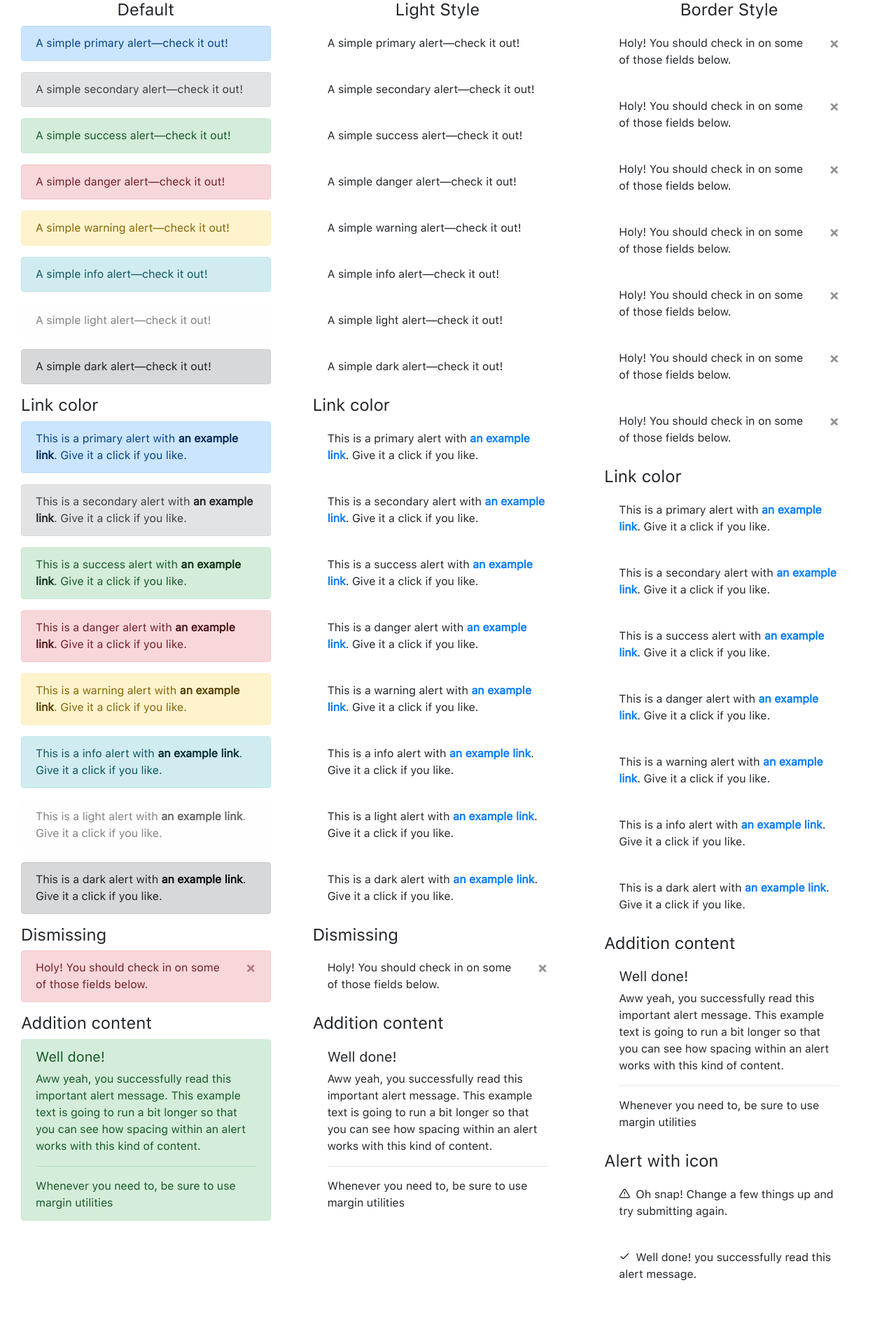
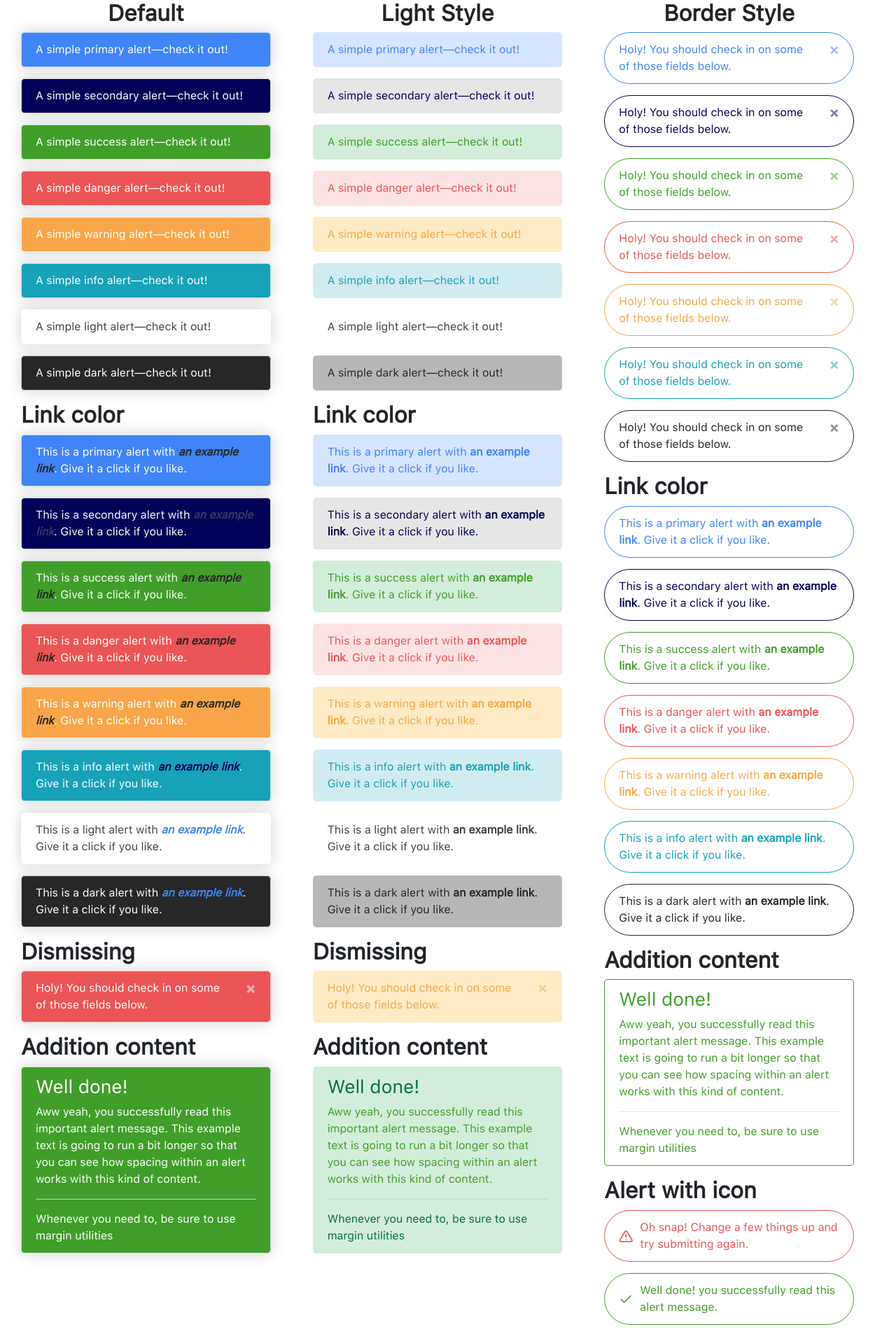
Before and after one commit to dzunglee/w3-style, a Jekyll site: the page built from component/alert.html, in a window 1280 px wide. Shown: the whole page at 70% size. Built offline with Jekyll 4.4.1, drawn with Linux system fonts in a browser that asks for light colours; nearby versions of some CDN libraries; some web fonts are replaced; before the commit the page ends 1862 px from its top, so only the background shows below that.

Commit message:
debuging

```diff
--- a/_sass/_w3-style.sass
+++ b/_sass/_w3-style.sass
@@ -5,6 +5,10 @@
 @import "w3-input"
 @import "w3-checkbox"
 @import "w3-button"
+@import "w3-typography"
+@import "w3-alert"
+@import "w3-shadow"
+@import "w3-badge"
 
 .fs-regular-italic
   font-family: SFUIText-RegularItalic, sans-serif
```
